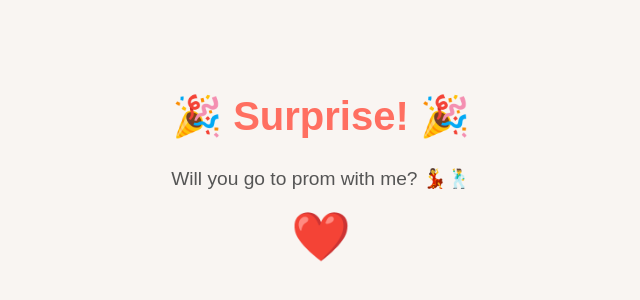
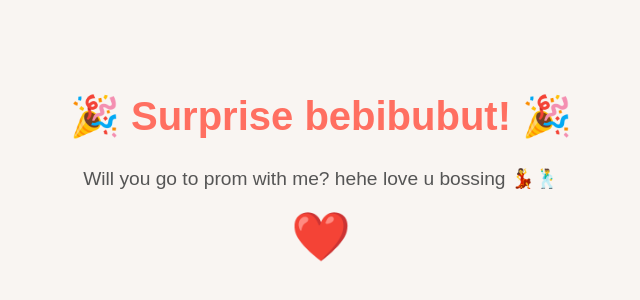
Before and after one commit to DiscouragedStudent/index.html, a plain HTML site: page index.html in a window 1280 px wide. Shown: the part 180-480 px from the top of the page, without its empty margins (319-959 px from the left). Drawn offline with Linux system fonts and the light colour scheme.

Commit message:
Update index.html

```diff
--- a/index.html
+++ b/index.html
@@ -28,8 +28,8 @@
     </style>
 </head>
 <body>
-    <h1>🎉 Surprise! 🎉</h1>
-    <p>Will you go to prom with me? 💃🕺</p>
+    <h1>🎉 Surprise bebibubut! 🎉</h1>
+    <p>Will you go to prom with me? hehe love u bossing 💃🕺</p>
     <div class="heart">❤️</div>
 </body>
 <script>
```
